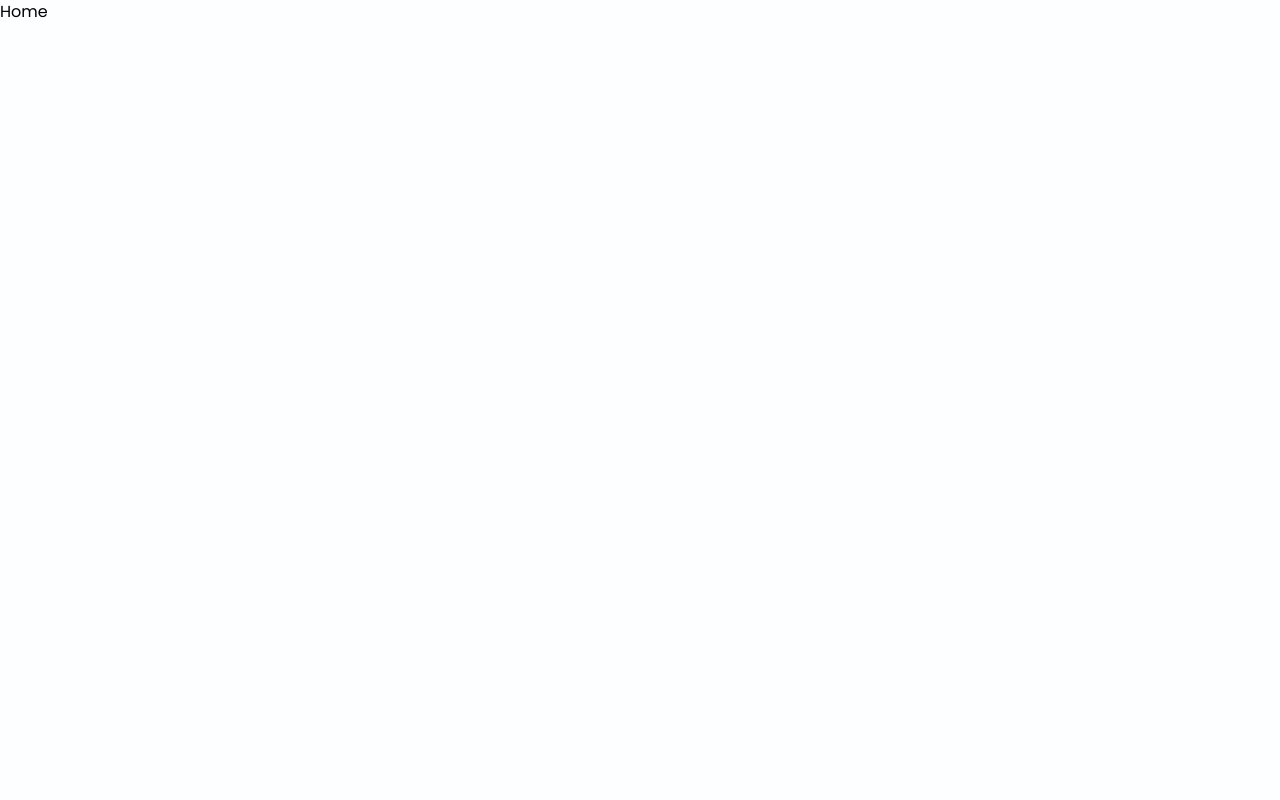
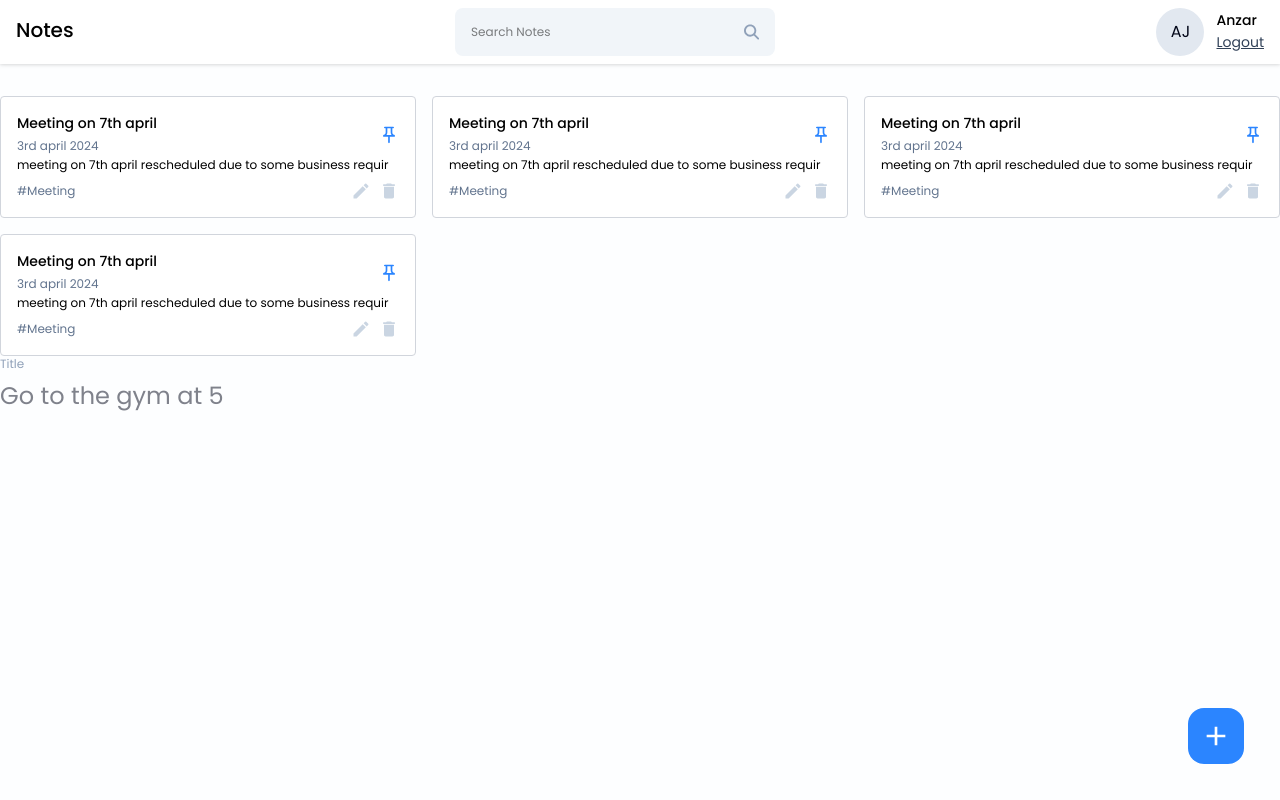
Before and after one commit to Anzar-jamal/Todo-App, a React app in the folder frontend/: page /dashboard in a window 1280 px wide. Built offline with nearby package versions, Linux system fonts and the light colour scheme; the HTML template or start-up script is replaced by a standard one.

Commit message:
cards component created

```diff
--- a/frontend/src/components/Navbar/Navbar.jsx
+++ b/frontend/src/components/Navbar/Navbar.jsx
@@ -1,11 +1,18 @@
 import React from 'react'
+import { useState } from 'react'
 import ProfileInfo from '../cards/ProfileInfo'
 import { useNavigate } from 'react-router-dom'
 import SearchBar from '../SearchBar/SearchBar';
 
 const Navbar = () => {
 
-  const navigate = useNavigate;
+  const[searchQuery,setSearchQuery] = useState("");
+  const navigate = useNavigate();
+
+  const onClearSearch = ()=>{
+    setSearchQuery("");
+
+  }
 
   const onLogout = () =>{
     navigate("/login");
@@ -16,7 +23,11 @@
     <div className='bg-white flex item-center justify-between px-4 py-2 drop-shadow'>
         <h2 className='text-xl font-medium text-black py-2' >Notes</h2>
 
-        <SearchBar/>
+        <SearchBar
+        value={searchQuery}
+        onClearSearch={onClearSearch}
+        onChange={(e)=>setSearchQuery(e.target.value)}
+        />
 
         <ProfileInfo onLogout={onLogout} />
 
--- a/frontend/src/components/SearchBar/SearchBar.jsx
+++ b/frontend/src/components/SearchBar/SearchBar.jsx
@@ -1,9 +1,13 @@
-import React from 'react'
+import React, { useState } from 'react'
 import { FaMagnifyingGlass } from 'react-icons/fa6'
 import {IoMdClose} from "react-icons/io"
 
 
 const SearchBar = ({value,onChange,handleSearch,onClearSearch}) => {
+
+
+
+
   return (
     <div className='w-80 flex items-center px-4 bg-slate-100 rounded-lg' >
         <input
@@ -14,6 +18,14 @@
         className='w-full text-xs bg-transparent  outline-none'
         />
 
+
+        {
+          value && <IoMdClose className='text-xl text-slate-500 cursor-pointer hover:text-black mr-2'
+          onClick={onClearSearch}
+          />
+        }
+
+
         <FaMagnifyingGlass
         onClick={handleSearch}
         className='text-slate-400 cursor-pointer hover:text-black'
--- /dev/null
+++ b/frontend/src/components/cards/NoteCard.jsx
@@ -0,0 +1,52 @@
+import React from 'react'
+import {MdCreate, MdDelete, MdOutlinePushPin} from "react-icons/md"
+
+const NoteCard = ({
+    title,
+    date,
+    content,
+    tags,
+    isPinned,
+    onEdit,
+    onDelete,
+    onPinNote
+}) => {
+  return (
+    <div className='border rounded border-gray-300 p-4 bg-white hover:shadow-xl transition-all ease-in-out' >
+        <div className='flex items-center justify-between' >
+            <div>
+                <h6 className='text-sm font-medium' >{title}</h6>
+                <span className='text-xs text-slate-500' >{date}</span>
+            </div>
+
+            <MdOutlinePushPin
+            className={`icon-btn ${isPinned?"text-primary":"text-slate-300"} `}
+            />
+        </div>
+
+
+            <p className='text-xs' >{content?.slice(0,60)}</p>
+        <div className='flex  items-center justify-between mt-2'>
+
+
+            <div className='text-xs text-slate-500' >{tags}</div>
+
+            <div className='flex items-center gap-2' >
+
+                <MdCreate
+                className='icon-btn hover:text-green-600'
+                onClick={onEdit}
+                />
+
+                <MdDelete
+                className='icon-btn hover:text-red-500'
+                onClick={onDelete}
+                />
+            </div>
+
+        </div>
+    </div>
+  )
+}
+
+export default NoteCard
--- a/frontend/src/components/cards/ProfileInfo.jsx
+++ b/frontend/src/components/cards/ProfileInfo.jsx
@@ -13,7 +13,7 @@
             </p>
 
             <button
-            className='text-sm text-slate-700 underline'
+            className='text-sm text-slate-700 underline cursor-pointer'
             onClick={onLogout}
             >
                 Logout
--- a/frontend/src/index.css
+++ b/frontend/src/index.css
@@ -25,10 +25,18 @@
 
 @layer components {
   .input-box{
-    @apply w-full text-sm bg-transparent border border-gray-400 drop-shadow px-5 py-3 rounded mb-4 outline-none
+    @apply w-full text-sm bg-transparent border border-gray-400 drop-shadow px-5 py-3 rounded mb-4 outline-none;
   }
 
   .btn-primary{
-    @apply w-full text-sm bg-primary text-white p-2  rounded my-1 hover:bg-blue-600
+    @apply w-full text-sm bg-primary text-white p-2  rounded my-1 hover:bg-blue-600;
+  }
+
+  .icon-btn{
+    @apply text-xl text-slate-300 cursor-pointer hover:text-primary;
+  }
+
+  .input-label{
+    @apply text-xs text-slate-400;
   }
 }
--- /dev/null
+++ b/frontend/src/pages/Home/AddEditNotes.jsx
@@ -0,0 +1,16 @@
+import React from 'react'
+
+const AddEditNotes = () => {
+  return (
+    <div className='flex flex-col gap-2' >
+        <label className='input-label'>Title</label>
+        <input
+         type="text"
+         className=' text-2xl text-slate-950 outline-none'
+         placeholder='Go to the gym at 5'
+          />
+    </div>
+  )
+}
+
+export default AddEditNotes
--- a/frontend/src/pages/Home/Home.jsx
+++ b/frontend/src/pages/Home/Home.jsx
@@ -1,8 +1,76 @@
 import React from 'react'
+import Navbar from '../../components/Navbar/Navbar'
+import NoteCard from '../../components/cards/NoteCard'
+import { MdAdd } from 'react-icons/md'
+import AddEditNotes from './AddEditNotes'
 
 const Home = () => {
   return (
-    <div>Home</div>
+    <>
+      <Navbar/>
+
+      <div className='container mx-auto' >
+
+        <div className='grid grid-cols-3 gap-4 mt-8'>
+
+
+            <NoteCard
+            title="Meeting on 7th april"
+            date="3rd april 2024"
+            content="meeting on 7th april rescheduled due to some business requirement changes"
+            tags="#Meeting"
+            isPinned={true}
+            onEdit={()=>{}}
+            onDelete={()=>{}}
+            onPinNote={()=>{}}
+            />
+            <NoteCard
+            title="Meeting on 7th april"
+            date="3rd april 2024"
+            content="meeting on 7th april rescheduled due to some business requirement changes"
+            tags="#Meeting"
+            isPinned={true}
+            onEdit={()=>{}}
+            onDelete={()=>{}}
+            onPinNote={()=>{}}
+            />
+            <NoteCard
+            title="Meeting on 7th april"
+            date="3rd april 2024"
+            content="meeting on 7th april rescheduled due to some business requirement changes"
+            tags="#Meeting"
+            isPinned={true}
+            onEdit={()=>{}}
+            onDelete={()=>{}}
+            onPinNote={()=>{}}
+            />
+            <NoteCard
+            title="Meeting on 7th april"
+            date="3rd april 2024"
+            content="meeting on 7th april rescheduled due to some business requirement changes"
+            tags="#Meeting"
+            isPinned={true}
+            onEdit={()=>{}}
+            onDelete={()=>{}}
+            onPinNote={()=>{}}
+            />
+
+
+          </div>
+        <button
+        className='w-14 h-14 flex items-center justify-center rounded-2xl bg-primary hover:bg-blue-600 absolute right-9 bottom-9'
+        onClick={()=>{}} >
+          <MdAdd
+          className='text-[32px] text-white'
+          />
+        </button>
+
+
+
+        <AddEditNotes />
+
+      </div>
+    </>
   )
 }
 
```
